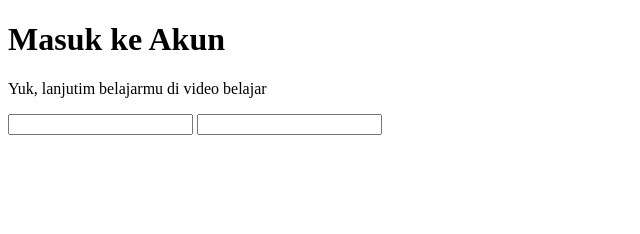
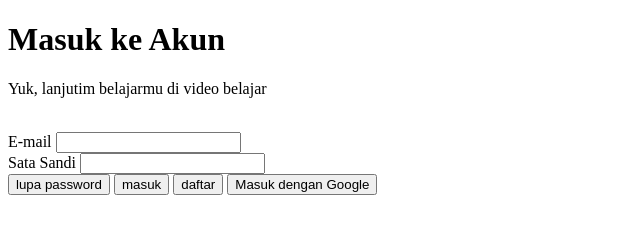
Before and after one commit to junandar1912/mision-3, a plain HTML site: page index.html in a window 1280 px wide. Shown: the whole page, without its empty margins (0-640 px from the left). Drawn offline with Linux system fonts and the light colour scheme.

Commit message:
fix login

```diff
--- a/index.html
+++ b/index.html
@@ -6,11 +6,20 @@
     <title>Document</title>
 </head>
 <body>
-    <div>
+    <div class="login">
         <h1>Masuk ke Akun</h1>
         <p>Yuk, lanjutim belajarmu di video belajar</p>
+        <br>
+        <label for="username">E-mail</label>
         <input type="text" name="E-mail"/>
+        <br>
+        <label for="kata sandi">Sata Sandi</label>
         <input type="text" name="Kata sandi"/>
+        <br>
+        <button>lupa password</button>
+        <button>masuk</button>
+        <button>daftar</button>
+        <button>Masuk dengan Google</button>
     </div>
 </body>
 </html>
```
